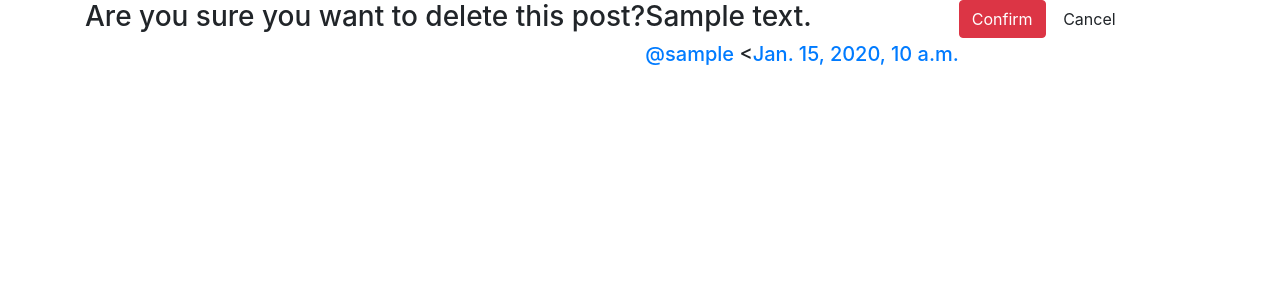
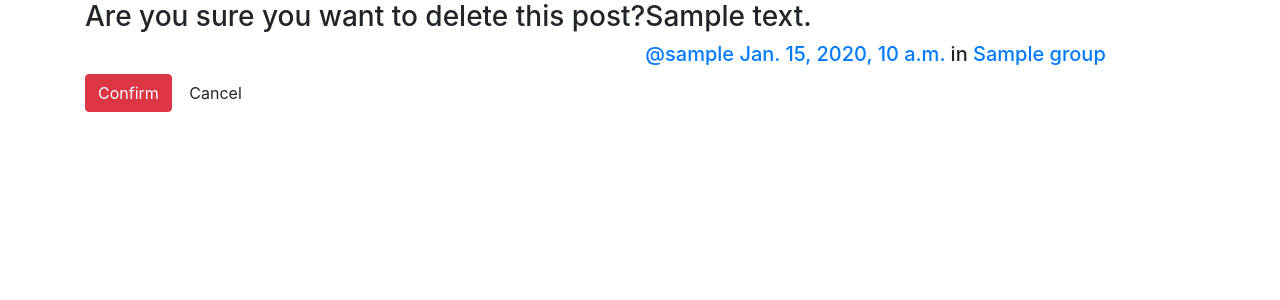
Before and after one commit to paul3bin/Social-Media-Website-Clone, a Django app: page /posts/delete/1/ in a window 1280 px wide. Shown: the part 61-361 px from the top of the page. Run offline with Django 3.2, Linux system fonts and the light colour scheme; a user stored in the database is signed in; tables that the repository leaves empty hold one stand-in row (values such as "Sample post"); some libraries are stand-ins or nearby versions.

Commit message:
Update _post.html

```diff
--- a/social_clone_project/posts/templates/posts/_post.html
+++ b/social_clone_project/posts/templates/posts/_post.html
@@ -2,8 +2,11 @@
     <h3>{{post.message_html|safe}}</h3>
     <div class="media-body">
         <h5 class="media-heading">
-            <span class="username"><a href="{% url 'posts:for_user' username=post.user.username %}">@{{post.user.username}}</a></span>
-            <<time class="time"><a href="{% url 'posts:single' username=post.user.username pk=post.pk %}">{{ post.created_at }}</a></time>
+            <span class="username"><a href="{% url 'posts:for_user' username=post.user.username %}">@{{ post.user.username }}</a></span>
+            <time class="time"><a href="{% url 'posts:single' username=post.user.username pk=post.pk %}">{{ post.created_at }}</a></time>
+            {% if post.group %}
+			    <span class="group-name">in <a href="#">{{ post.group.name }}</a></span>
+			{% endif %}
         </h5>
 
         <div class="media-footer">
```
